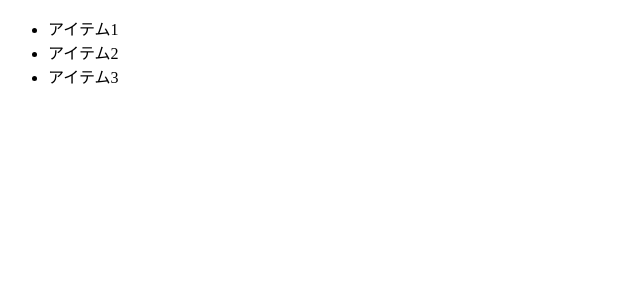
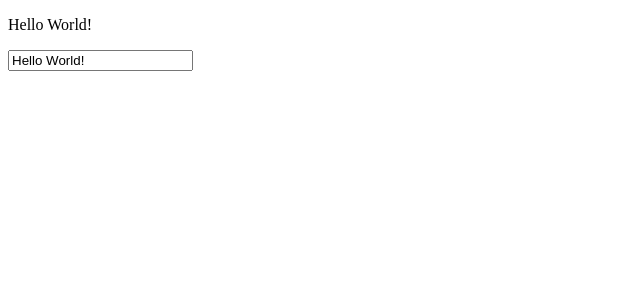
Before and after one commit to RyoAsai-git/vue-calendar, a Vue app in the folder frontend/: page / in a window 1280 px wide. Shown: the top 300 px of the page, without its empty margins (0-640 px from the left). Built offline with nearby package versions, Linux system fonts and the light colour scheme.

Commit message:
双方向データバインディング v-model確認

```diff
--- a/frontend/src/components/HelloWorld.vue
+++ b/frontend/src/components/HelloWorld.vue
@@ -1,10 +1,7 @@
 <template>
   <div>
-    <ul>
-      <li v-for="item in items" :key="item.id">
-        {{ item.text }}
-      </li>
-    </ul>
+    <p>{{ message }}</p>
+    <input v-model="message">
   </div>
 </template>
 
@@ -12,11 +9,7 @@
 export default {
   name: "HelloWorld",
   data: () => ({
-    items: [
-      { id: 1, text: "アイテム1" },
-      { id: 2, text: "アイテム2" },
-      { id: 3, text: "アイテム3" },
-    ],
+    message: 'Hello World!',
   }),
 };
 </script>
```
